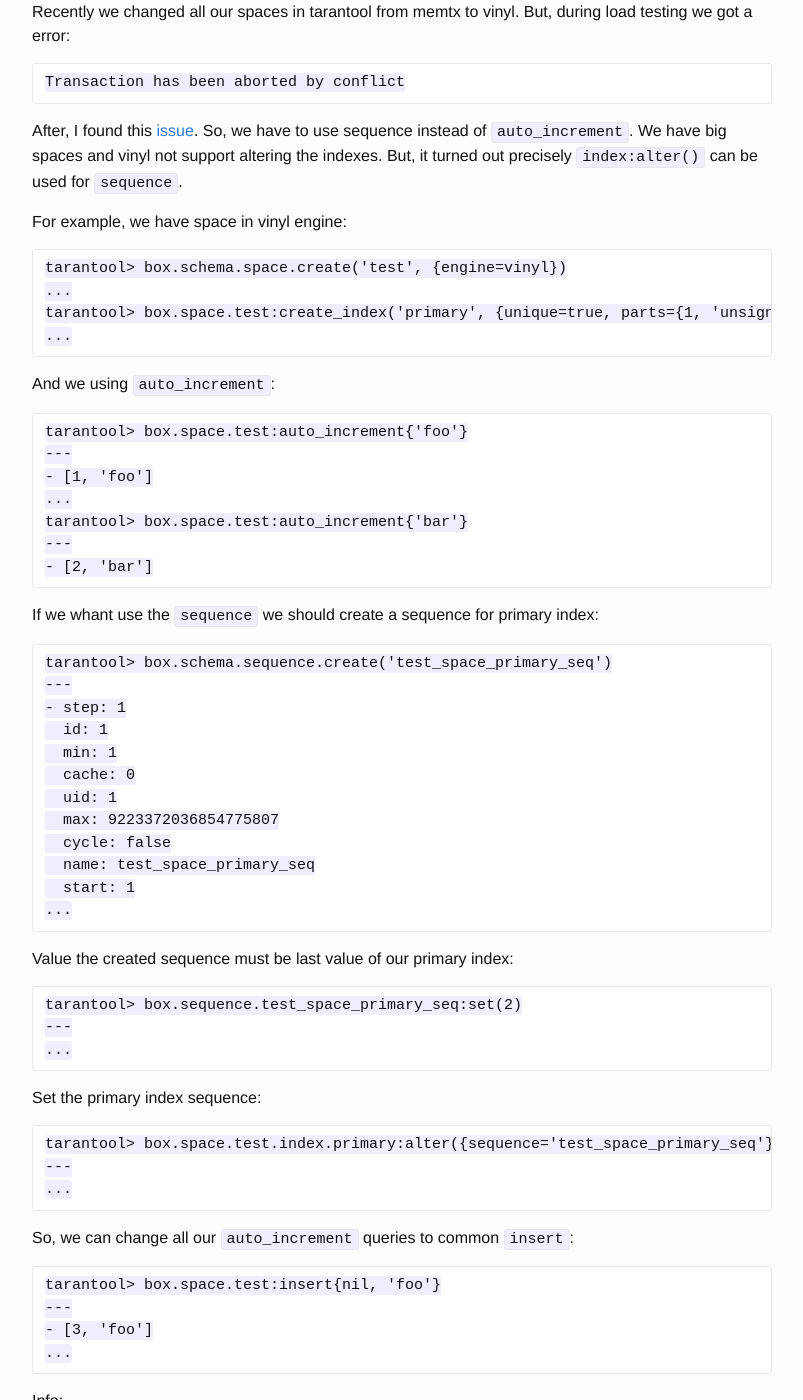
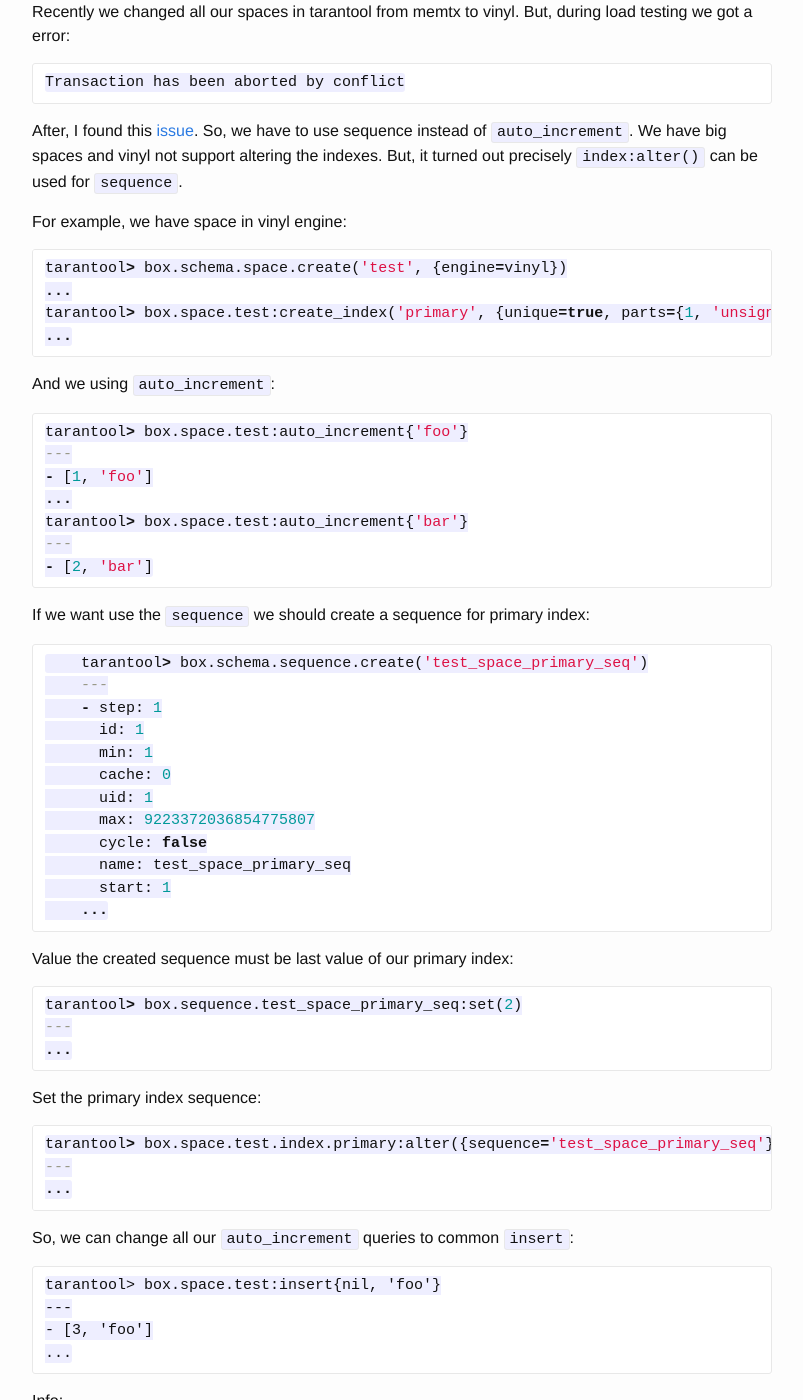
Before and after one commit to skythet/skythet.github.io, a Jekyll site: the page built from _posts/2017-10-26-tarantool-vinyl-auto-increment.md, in a window 1280 px wide and 1400 px high, scrolled down 242 px. Shown: the whole window, without its empty margins (238-1041 px from the left). Built offline with Jekyll 4.4.1, drawn with Linux system fonts in a browser that asks for light colours; comment, search, counter and statistics services are not loaded.

Commit message:
Update 2017-10-26-tarantool-vinyl-auto-increment.md

````diff
--- a/_posts/2017-10-26-tarantool-vinyl-auto-increment.md
+++ b/_posts/2017-10-26-tarantool-vinyl-auto-increment.md
@@ -7,7 +7,9 @@
 Recently we changed all our spaces in tarantool from memtx to vinyl. But,
 during load testing we got a error:
 
-    Transaction has been aborted by conflict
+```bash
+Transaction has been aborted by conflict
+```
 
 After, I found this [issue](https://github.com/tarantool/tarantool/issues/389).
 So, we have to use sequence instead of `auto_increment`. We have
@@ -16,23 +18,28 @@
 
 For example, we have space in vinyl engine:
 
-    tarantool> box.schema.space.create('test', {engine=vinyl})
-    ...
-    tarantool> box.space.test:create_index('primary', {unique=true, parts={1, 'unsigned'}})
-    ...
+```lua
+tarantool> box.schema.space.create('test', {engine=vinyl})
+...
+tarantool> box.space.test:create_index('primary', {unique=true, parts={1, 'unsigned'}})
+...
+```
 
 And we using `auto_increment`:
 
-    tarantool> box.space.test:auto_increment{'foo'}
-    ---
-    - [1, 'foo']
-    ...
-    tarantool> box.space.test:auto_increment{'bar'}
-    ---
-    - [2, 'bar']
+```lua
+tarantool> box.space.test:auto_increment{'foo'}
+---
+- [1, 'foo']
+...
+tarantool> box.space.test:auto_increment{'bar'}
+---
+- [2, 'bar']
+```
 
-If we whant use the `sequence` we should create a sequence for primary index:
+If we want use the `sequence` we should create a sequence for primary index:
 
+```lua
     tarantool> box.schema.sequence.create('test_space_primary_seq')
     ---
     - step: 1
@@ -45,28 +52,35 @@
       name: test_space_primary_seq
       start: 1
     ...
+```
 
 Value the created sequence must be last value of our primary index:
 
-    tarantool> box.sequence.test_space_primary_seq:set(2)
-    ---
-    ...
+```lua
+tarantool> box.sequence.test_space_primary_seq:set(2)
+---
+...
+```
 
 Set the primary index sequence:
 
-    tarantool> box.space.test.index.primary:alter({sequence='test_space_primary_seq'})
-    ---
-    ...
+```lua
+tarantool> box.space.test.index.primary:alter({sequence='test_space_primary_seq'})
+---
+...
+```
 
 So, we can change all our `auto_increment` queries to common `insert`:
 
-    tarantool> box.space.test:insert{nil, 'foo'}
-    ---
-    - [3, 'foo']
-    ...
+```
+tarantool> box.space.test:insert{nil, 'foo'}
+---
+- [3, 'foo']
+...
+```
 
 Info:
 
-```
+```bash
 Tarantool 1.7.5-238-g39276fe
 ```
````
